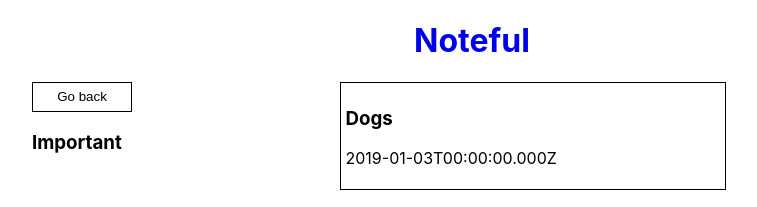
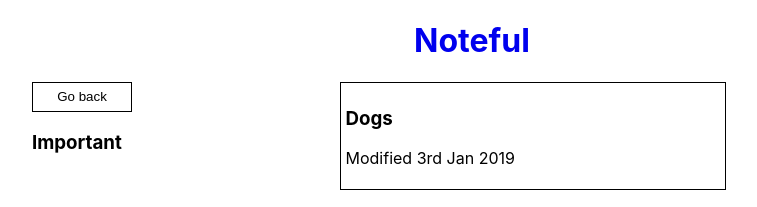
Before and after one commit to SteveKaragan/myNoteful, a React (Create React App) app: page /note/cbc787a0-ffaf-11e8-8eb2-f2801f1b9fd1 in a window 1280 px wide. Shown: the top 207 px of the page, without its empty margins (168-925 px from the left). Built offline with nearby package versions, Linux system fonts and the light colour scheme.

Commit message:
state change

```diff
--- a/src/App.js
+++ b/src/App.js
@@ -9,14 +9,14 @@ import Folder from './Folder'
 
 
 class App extends Component {
-  constructor(props) {
-    super(props)
-    this.state = {
-      store: store
+    state = {
+      notes: store.notes,
+      folders: store.folders
     }
-  }
+
 
   render() {
+    const { notes, folders } = this.state
     return (
       <div className='App'>
         <header>
@@ -27,30 +27,30 @@ class App extends Component {
         <section className='container'>
           <nav className='nav'>
             <Route exact path='/' render={() =>
-              <Folders folders={this.state.store.folders}/>}
+              <Folders folders={folders}/>}
             />
             <Route path='/folder/:folderId' render={() =>
-              <Folders folders={this.state.store.folders}/>}//need to highlight the chosen folder
+              <Folders folders={folders}/>}//need to highlight the chosen folder
             />
             <Route path='/note/:noteId' render={(routeProps) => {
               const noteId = routeProps.match.params.noteId;
-              const note = this.state.store.notes.find(note => note.id === noteId);
-              const folder = this.state.store.folders.find(folder => folder.id===note.folderId);
+              const note = notes.find(note => note.id === noteId);
+              const folder = folders.find(folder => folder.id===note.folderId);
               return <Folder folder={folder} onClickBack={() => {routeProps.history.goBack('/')}}
               />}}
             />
           </nav>
           <main className='main'>
             <Route exact path='/' render={() =>
-              <Notes notes={this.state.store.notes}/>}
+              <Notes notes={notes}/>}
             />
             <Route path='/folder/:folderId' render={(routeProps) => {
               const folderId = routeProps.match.params.folderId//help me understand where this comes from
-              return (<Notes notes={this.state.store.notes.filter(note => note.folderId === folderId)}/>)}}
+              return (<Notes notes={notes.filter(note => note.folderId === folderId)}/>)}}
             />
             <Route path='/note/:noteId' render={(routeProps) => {
               const noteId = routeProps.match.params.noteId
-              return (<NotePage note={this.state.store.notes.find(note => note.id === noteId)}/>)}}
+              return (<NotePage note={notes.find(note => note.id === noteId)}/>)}}
             />
           </main>
         </section>
--- a/src/notePage.js
+++ b/src/notePage.js
@@ -1,14 +1,15 @@
 import React from 'react';
+import { format, parseISO } from 'date-fns'
 import './notePage.css'
 
 
 export default function NotePage(props) {
-
+    const date = parseISO(props.note.modified)
     return(
         <div className='pageNote'>
             <div className='noteBox'>
                 <h3>{props.note.name}</h3>
-                <p>{props.note.modified}</p>
+                <p>Modified {format(date, 'do MMM yyyy')}</p>
             </div>
             <p>{props.note.content}</p>
         </div>
--- a/src/store.js
+++ b/src/store.js
@@ -1,4 +1,4 @@
-const store = {
+const store =  {
     "folders": [
       {
         "id": "b0715efe-ffaf-11e8-8eb2-f2801f1b9fd1",
```
Also changed, not shown: 1 other file (tests, documents, lock files or other folders).
